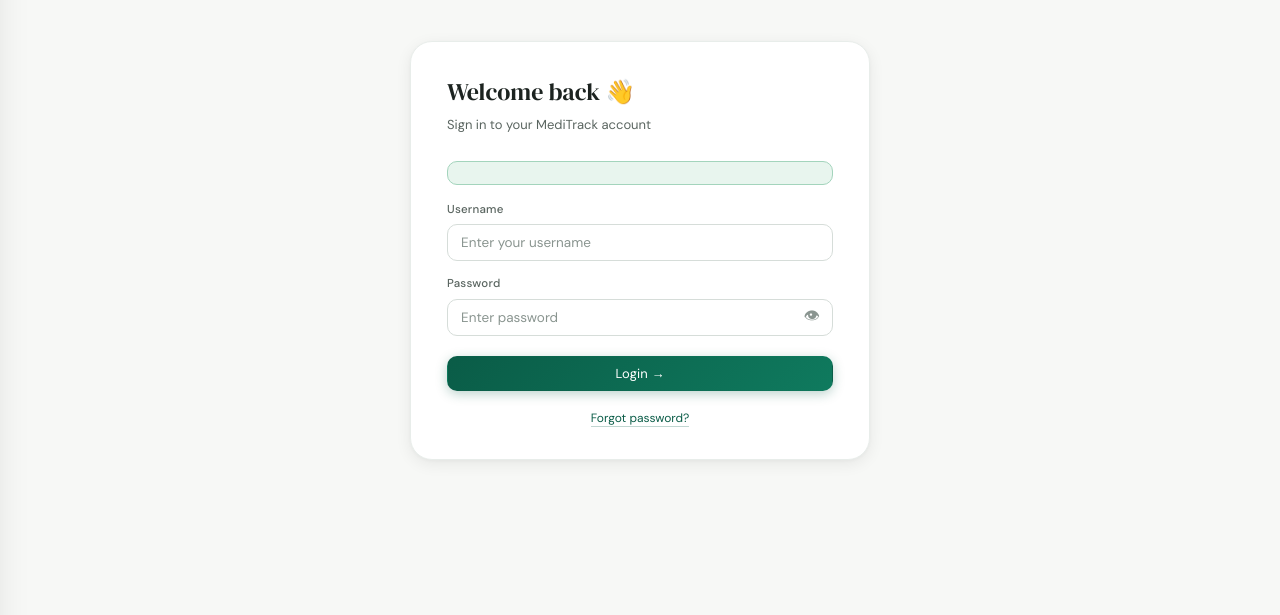
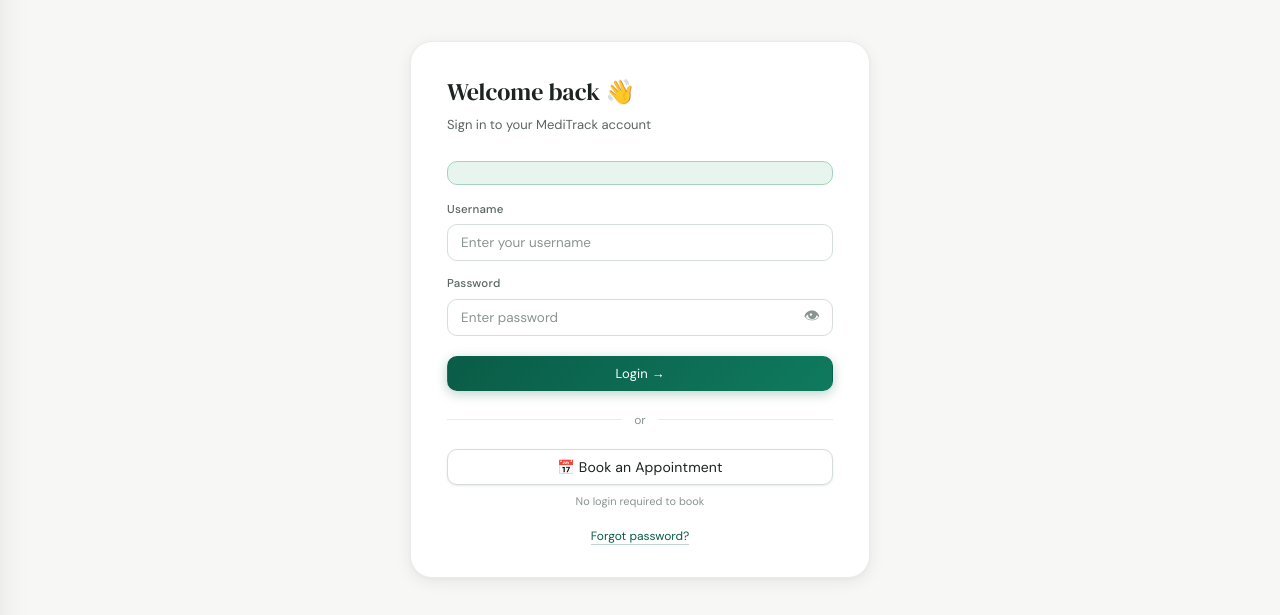
Before and after one commit to manzoorqirat-boop/meditrack-Railway, a website: page index.html in a window 1280 px wide. Shown: the part 71-686 px from the top of the page. Drawn offline with Linux system fonts and the light colour scheme.

Commit message:
Update index.html

```diff
--- a/index.html
+++ b/index.html
@@ -453,8 +453,20 @@
               <button class="toggle-pw" onclick="togglePw('login-pw',this)" type="button">👁</button>
             </div>
           </div>
-          <button class="btn primary" style="width:100%" onclick="doLogin()">Login →</button>
-          <div class="auth-footer"><a onclick="showPage('forgot-password')">Forgot password?</a></div>
+                    <button class="btn primary" style="width:100%" onclick="doLogin()">Login →</button>
+          <div style="display:flex;align-items:center;gap:12px;margin:20px 0">
+            <div style="flex:1;height:1px;background:var(--b2)"></div>
+            <span style="font-size:12px;color:var(--t3)">or</span>
+            <div style="flex:1;height:1px;background:var(--b2)"></div>
+          </div>
+          <button class="btn" style="width:100%;display:flex;align-items:center;justify-content:center;gap:8px;font-size:14px" onclick="showPublicBooking()">
+            📅 Book an Appointment
+          </button>
+          <div style="font-size:11px;color:var(--t3);text-align:center;margin-top:8px">No login required to book</div>
+          <div class="auth-footer">
+            <a onclick="showPage('forgot-password')">Forgot password?</a>
+          </div>
+
         </div>
       </div>
     </div>
```
